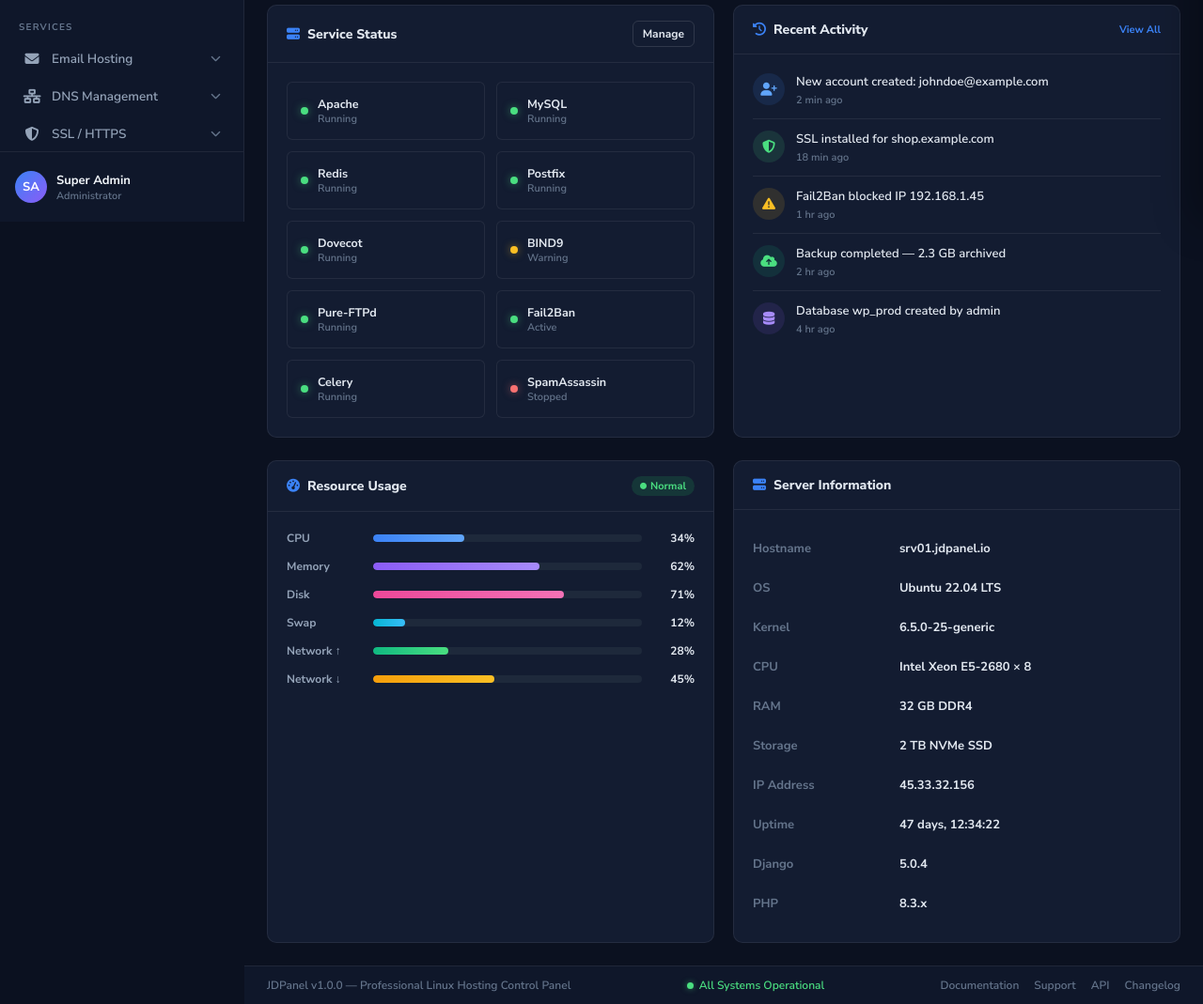
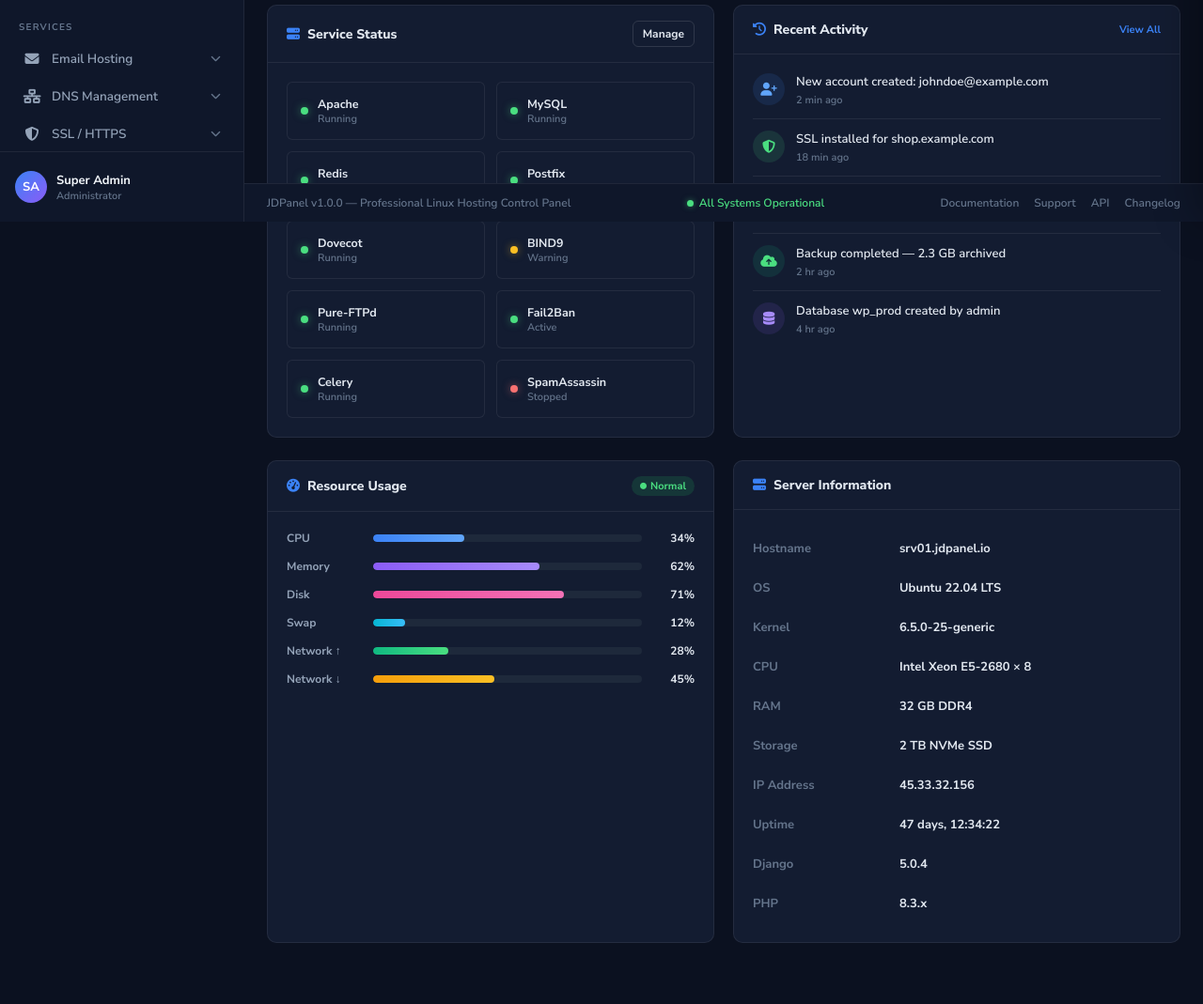
Before and after one commit to jeremiathomas2/jdpanel, a Django app: page / in a window 1280 px wide. Shown: the part 564-1633 px from the top of the page at 94% size. Run offline with Django 5.2, Linux system fonts and the light colour scheme.

Commit message:
UI: Make footer sticky at the bottom of the page

```diff
--- a/jdpanel.html
+++ b/jdpanel.html
@@ -778,6 +778,9 @@ select.form-control { cursor: pointer; }
   display: flex; align-items: center; justify-content: space-between;
   flex-shrink: 0;
   transition: background 0.3s ease;
+  position: sticky;
+  bottom: 0;
+  z-index: 100;
 }
 .footer-text { font-size: 12px; font-weight: 600; color: var(--footer-text); }
 .footer-links { display: flex; gap: 16px; }
--- a/static/css/style.css
+++ b/static/css/style.css
@@ -768,6 +768,9 @@ select.form-control { cursor: pointer; }
   display: flex; align-items: center; justify-content: space-between;
   flex-shrink: 0;
   transition: background 0.3s ease;
+  position: sticky;
+  bottom: 0;
+  z-index: 100;
 }
 .footer-text { font-size: 12px; font-weight: 600; color: var(--footer-text); }
 .footer-links { display: flex; gap: 16px; }
```
